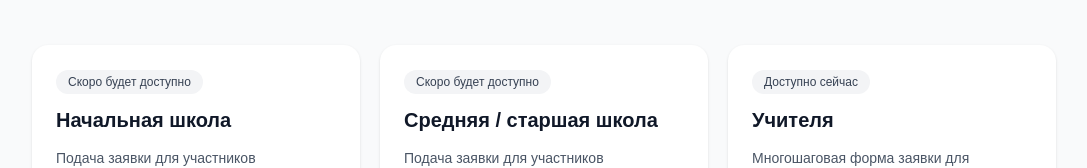
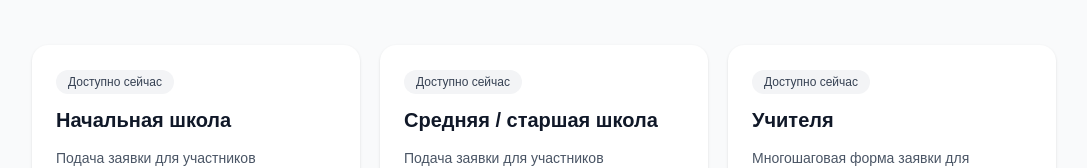
Before and after one commit to infols2021-lab/ga_reg_tefl, a Next.js app: page / in a window 1280 px wide. Shown: the part 139-307 px from the top of the page, without its empty margins (96-1183 px from the left). Built offline with nearby package versions, Linux system fonts and the light colour scheme.

Commit message:
Добавлены блоки курсов, часы и обновлён шаг 2

```diff
--- a/app/page.tsx
+++ b/app/page.tsx
@@ -3,22 +3,19 @@ import Link from 'next/link';
 const directions = [
   {
     title: 'Начальная школа',
-    description:
-      'Подача заявки для участников направления начальной школы.',
-    href: '/apply/school/primary',
-    status: 'Скоро будет доступно',
+    description: 'Подача заявки для участников направления начальной школы.',
+    href: '/apply/schools/primary',
+    status: 'Доступно сейчас',
   },
   {
     title: 'Средняя / старшая школа',
-    description:
-      'Подача заявки для участников направления средней и старшей школы.',
-    href: '/apply/school/secondary',
-    status: 'Скоро будет доступно',
+    description: 'Подача заявки для участников направления средней и старшей школы.',
+    href: '/apply/schools/secondary',
+    status: 'Доступно сейчас',
   },
   {
     title: 'Учителя',
-    description:
-      'Многошаговая форма заявки для учителей с загрузкой документов и оплатой.',
+    description: 'Многошаговая форма заявки для учителей с загрузкой документов и оплатой.',
     href: '/apply/teachers',
     status: 'Доступно сейчас',
   },
```
